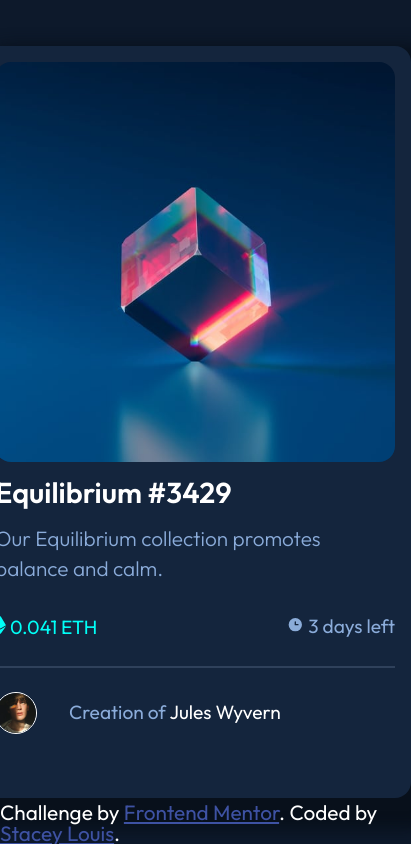
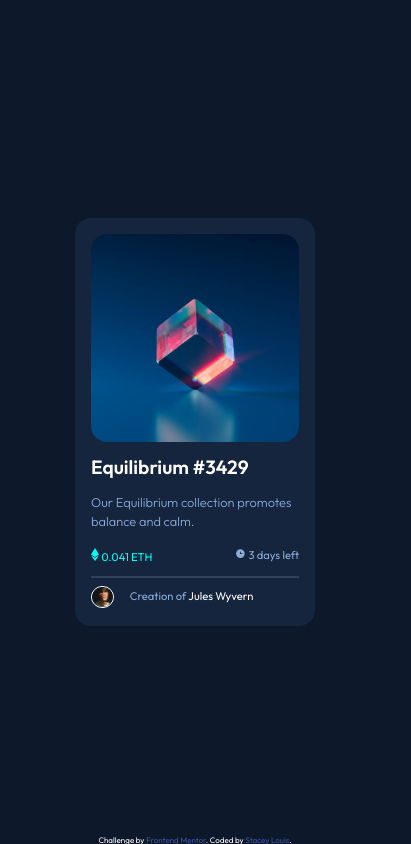
Before and after one commit to StaceyLouis/nft-preview-card, a plain HTML site: page index.html in a window 390 px wide. Shown: the whole page, 411 px wide, since content can reach past the window. Drawn offline with Linux system fonts and the light colour scheme.

Commit message:
added mobiles styles

```diff
--- a/index.html
+++ b/index.html
@@ -9,7 +9,7 @@
   <title>NFT preview card component</title>
   <link rel="stylesheet"  href="./styles/css-reset.css">
 <link rel="stylesheet" href="./styles/desktopStyles.css">
-
+<link rel="stylesheet" href="./styles/mobileStyles.css">
 
 
 </head>
@@ -32,7 +32,7 @@
     </p>
 
     <div class="eth-component">
-      <span id="eth"><img src="./images/icon-ethereum.svg">  0.041 ETH</span> <span id="days"><img src="./images/icon-clock.svg"> 3 days left</span>
+      <span id="eth"><img src="./images/icon-ethereum.svg" id="eth-img">  0.041 ETH</span> <span id="days"><img id="clock-img" src="./images/icon-clock.svg"> 3 days left</span>
     </div>
     <hr class="line"/>
    <div class="bottom-component">
--- a/styles/desktopStyles.css
+++ b/styles/desktopStyles.css
@@ -1,4 +1,7 @@
 @import url('https://fonts.googleapis.com/css2?family=Outfit:wght@300;400;600&display=swap');
+
+@media screen and (min-width: 685px) {
+
 body{
     background-color: hsl(217, 54%, 11%);
    height: 100vh;
@@ -113,7 +116,7 @@ padding: 2rem 0 1.3rem 0;
 }
 #author{
     font-size: 1.2rem;
-    text-align: center;
+
 }
 #blue{
     color: hsl(215, 51%, 70%);
@@ -128,10 +131,8 @@ padding: 2rem 0 1.3rem 0;
 
 
 .attribution {
-     font-size: 11px;
-
+font-size: 11px;
 position: fixed;
-
 bottom: 0;
 font-size: 1.3rem;
 color: white;
@@ -140,3 +141,148 @@ color: white;
  color: hsl(228, 45%, 44%);
 font-size: 1.3rem;
  }
+
+}
+@media screen and (max-width: 1440px) {
+
+    body{
+        background-color: hsl(217, 54%, 11%);
+       height: 100vh;
+        font-family: Outfit;
+        display: flex;
+        align-items: center;
+        justify-content: center;
+        flex-direction: column;
+
+    }
+
+
+    .component-container{
+        background-color: hsl(216, 50%, 16%);
+        height: 45rem;
+        width: 25rem;
+        border-radius: 1rem;
+        padding: 1rem;
+        box-shadow: 1rem 1rem 1rem 1rem hsl(215, 54%, 7%);
+    }
+    .img{
+        position: relative;
+    }
+    #equi-img{
+        height: 100%;
+        width: 100%;
+        display: block;
+        opacity: 1;
+        object-fit: contain;
+        border-radius: 1rem;
+        transition: .5s ease;
+        backface-visibility: hidden;
+    }
+
+    .middle {
+        transition: .5s ease;
+        opacity: 0;
+        position: absolute;
+        top: 50%;
+        left: 50%;
+        transform: translate(-50%, -50%);
+        -ms-transform: translate(-50%, -50%);
+        text-align: center;
+        background-color: rgba(0, 255, 247, 0.3);
+        height: 100%;
+        width: 100%;
+        display: flex;
+        justify-content: center;
+        align-items: center;
+      }
+
+
+    .img:hover .image {
+        opacity: 0.3;
+
+      }
+
+      .img:hover .middle {
+        opacity: 1;
+
+      }
+
+    .title{
+        color:  hsl(0, 0%, 100%);
+        font-size: 1.8rem;
+        font-weight: 600;
+        padding: 1rem 0 1rem 0;
+
+    }
+    .title:hover{
+        color: hsl(178, 100%, 50%);
+    }
+
+    .description{
+        font-family: "Outfit";
+        font-size: 1.3rem;
+        line-height: 1.9rem;
+        font-weight: 300;
+        color: hsl(215, 51%, 70%);
+    }
+    .eth-component{
+
+    display: flex;
+    justify-content: space-between;
+    padding: 2rem 0 1.3rem 0;
+    }
+    #eth{
+        font-weight: 400;
+        color: hsl(178, 100%, 50%);
+        font-size: 1.2rem;
+    }
+    #days{
+        color: hsl(215, 51%, 70%);
+        font-size: 1.2rem;
+    }
+    .line{
+        border: 1px solid hsl(215, 32%, 27%);
+    }
+    .bottom-component{
+        padding: 1rem 0 1rem 0;
+        display: flex;
+        align-items: center;
+        justify-content:start;
+    }
+
+    #profile-photo{
+        width: 10%;
+        border: 1px solid white;
+        border-radius: 50% ;
+        margin-right: 2rem;
+
+    }
+    #author{
+        font-size: 1.2rem;
+
+    }
+    #blue{
+        color: hsl(215, 51%, 70%);
+    }
+    #white{
+        color: white;
+    }
+    #white:hover{
+          color: hsl(178, 100%, 50%);
+
+    }
+
+
+    .attribution {
+    font-size: 11px;
+    position: fixed;
+    bottom: 0;
+    font-size: 1.3rem;
+    color: white;
+    }
+    .attribution a {
+     color: hsl(228, 45%, 44%);
+    font-size: 1.3rem;
+     }
+
+    }
--- /dev/null
+++ b/styles/mobileStyles.css
@@ -0,0 +1,111 @@
+@media screen and (max-width: 375px){
+    .component-container{
+        height: 23.5rem;
+        width: 13rem;
+        box-shadow: none;
+
+    }
+    .title{
+        font-size: 1.2rem;
+
+
+    }
+
+    .description{
+        font-size: 0.8rem;
+        line-height: 1.2rem;
+    }
+    .eth-component{
+   padding: 1rem 0 0.3rem 0;
+        }
+
+    #eth, #days{
+        font-size: 0.7rem;
+    }
+
+    #clock-img{
+        width: 0.7rem;
+    }
+    #eth-img{
+        width: 0.5rem;
+    }
+    .line{
+        border: 0.5px solid hsl(215, 32%, 27%);
+    }
+
+    #author{
+        font-size: 0.7rem;
+        margin-left: -1rem;
+    }
+    .bottom-component{
+        padding: 0;
+    }
+    .attribution {
+        font-size: 11px;
+        position: fixed;
+        bottom: 0;
+        font-size: 0.5rem;
+        color: white;
+        }
+        .attribution a {
+         color: hsl(228, 45%, 44%);
+        font-size: 0.5rem;
+         }
+
+}
+
+@media screen and (min-width: 375px){
+    .component-container{
+        height: 23.5rem;
+        width: 13rem;
+        box-shadow: none;
+
+    }
+    .title{
+        font-size: 1.2rem;
+
+
+    }
+
+    .description{
+        font-size: 0.8rem;
+        line-height: 1.2rem;
+    }
+    .eth-component{
+   padding: 1rem 0 0.3rem 0;
+        }
+
+    #eth, #days{
+        font-size: 0.7rem;
+    }
+
+    #clock-img{
+        width: 0.7rem;
+    }
+    #eth-img{
+        width: 0.5rem;
+    }
+    .line{
+        border: 0.5px solid hsl(215, 32%, 27%);
+    }
+
+    #author{
+        font-size: 0.7rem;
+        margin-left: -1rem;
+    }
+    .bottom-component{
+        padding: 0;
+    }
+    .attribution {
+        font-size: 11px;
+        position: fixed;
+        bottom: 0;
+        font-size: 0.5rem;
+        color: white;
+        }
+        .attribution a {
+         color: hsl(228, 45%, 44%);
+        font-size: 0.5rem;
+         }
+
+}
```
